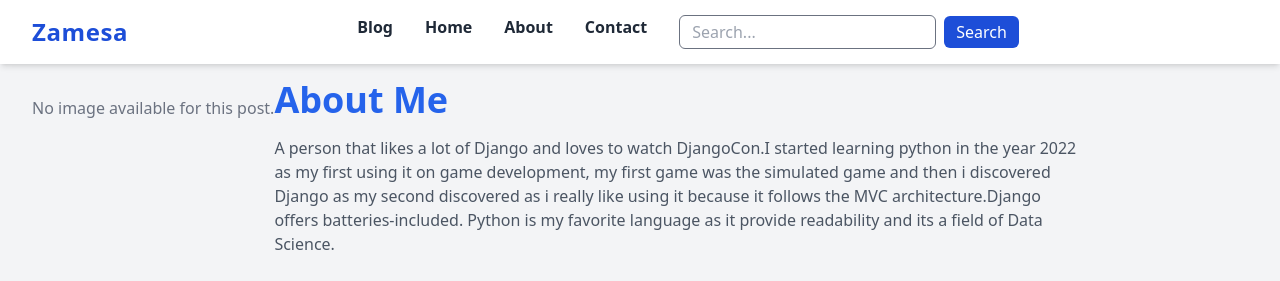
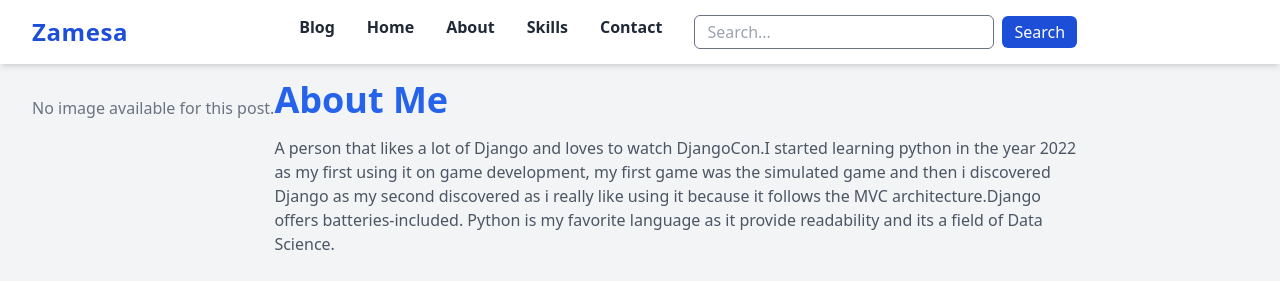
Before and after one commit to sktzamesa/Blog-Portfolio, a Django app: page /about/ in a window 1280 px wide. Shown: the top 281 px of the page. Run offline with Django 5.2, Linux system fonts and the light colour scheme; data that the repository does not hold is empty; parts of the project's set-up code (start-up, migrations or seed data) failed here and were passed over; some libraries are stand-ins or nearby versions.

Commit message:
The first time

```diff
--- a/blog/templates/blog/base.html
+++ b/blog/templates/blog/base.html
@@ -31,12 +31,14 @@
                     <a href="{% url 'blog:post_list' %}" class="nav-link text-gray-800 hover:text-blue-700 font-semibold">Blog</a>
                     <a href="{% url 'blog:portfolio' %}" class="nav-link text-gray-800 hover:text-blue-700 font-semibold">Home</a>
                     <a href="{% url 'blog:about' %}" class="nav-link text-gray-800 hover:text-blue-700 font-semibold">About</a>
+                    <a href="#" class="nav-link text-gray-800 hover:text-blue-700 font-semibold">Skills</a>
                     <a href="{% url "blog:contact" %}" class="nav-link text-gray-800 hover:text-blue-700 font-semibold">Contact</a>
                     <!-- Search form -->
                     <form method="get" action="{% url 'blog:post_search' %}" class="flex items-center space-x-2">
-                        <input type="text" name="query" placeholder="Search..." class="px-3 py-1 border rounded-md focus:outline-none focus:ring-2 focus:ring-blue-700">
-                        <button type="submit" class="bg-blue-700 text-white px-3 py-1 rounded-md hover:bg-blue-800 focus:outline-none focus:ring-2 focus:ring-blue-700">Search</button>
-                    </form>
+    <input type="text" name="query" placeholder="Search..." style="width: 300px;" class="px-3 py-1 border rounded-md focus:outline-none focus:ring-2 focus:ring-blue-700">
+    <button type="submit" class="bg-blue-700 text-white px-3 py-1 rounded-md hover:bg-blue-800 focus:outline-none focus:ring-2 focus:ring-blue-700">Search</button>
+</form>
+
                 </div>
             </div>
         </div>
--- a/blog/urls.py
+++ b/blog/urls.py
@@ -4,14 +4,14 @@ from .feeds import LatestPostsFeeds
 app_name = 'blog'
 
 urlpatterns=[
-    path('',views.post_list,name='post_list'),
+    path('blog/',views.post_list,name='post_list'),
     path('tag/<slug:tag_slug>/',views.post_list,name='post_list_by_tag'),
     #path('',views.PostListView.as_view(),name='post_list'),
     path('<int:post_id>/share/',views.post_share,name='post_share'),
     path('<int:year>/<int:month>/<int:day>/<slug:post>/',views.post_detail,name='post_detail'),
     path('comment/<int:post_id>',views.post_comment,name='post_comment'),
     path('search/',views.post_search,name='post_search'),
-    path('portfolio/',views.portfolio,name='portfolio'),
+    path('',views.portfolio,name='portfolio'),
     path('feed/',LatestPostsFeeds(),name='post_feed'),
     path('about/',views.about,name='about'),
     path('contact/',views.contact,name='contact'),
```
